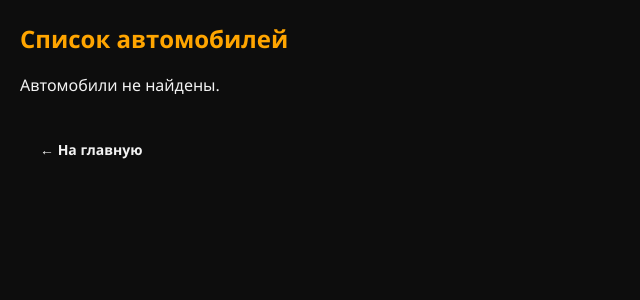
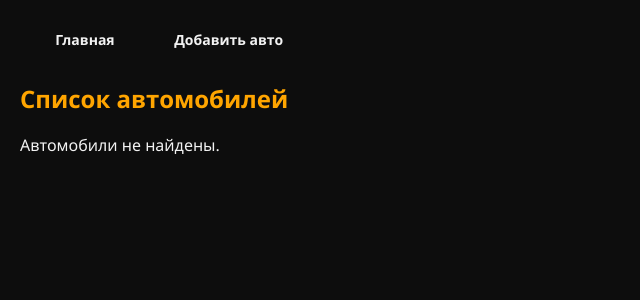
Before and after one commit to neoxxbtw/django, a Django app: page /rentals/cars/ in a window 1280 px wide. Shown: the top 300 px of the page, without its empty margins (0-640 px from the left). Run offline with Django 4.2, Linux system fonts and the light colour scheme; data that the repository does not hold is empty.

Commit message:
Правки

```diff
--- a/rental/rentals/templates/rentals/cars_list.html
+++ b/rental/rentals/templates/rentals/cars_list.html
@@ -7,6 +7,13 @@
     <title>Список автомобилей</title>
 </head>
 <body>
+
+    <!-- Навигационное меню -->
+    <nav style="margin-bottom: 20px;">
+        <a href="{% url 'rentals:index' %}" class="btn">Главная</a>
+        <a href="{% url 'rentals:car_add' %}" class="btn">Добавить авто</a>
+    </nav>
+
     <section>
         <h1>Список автомобилей</h1>
 
@@ -22,7 +29,14 @@
                         <div class="car-info">
                             <h3>{{ car.brand }} {{ car.model }}</h3>
                             <p><strong>Гос. номер:</strong> {{ car.license_plate }}</p>
+
+                            <!-- Кнопки действий -->
                             <a class="btn" href="{% url 'rentals:car_detail' car.id %}">Подробнее →</a>
+                            <a class="btn" href="{% url 'rentals:car_edit' car.id %}" style="background: #0066cc;">✏️ Редактировать</a>
+                            <form method="post" action="{% url 'rentals:car_delete' car.id %}" style="display: inline;">
+                                {% csrf_token %}
+                                <button type="submit" class="btn" style="background: #cc0000;">🗑 Удалить</button>
+                            </form>
                         </div>
                     </div>
                 {% endfor %}
@@ -30,8 +44,7 @@
         {% else %}
             <p>Автомобили не найдены.</p>
         {% endif %}
+    </section>
 
-        <a href="{% url 'rentals:index' %}" class="btn" style="margin-top: 30px; display: inline-block;">← На главную</a>
-    </section>
 </body>
 </html>
```
